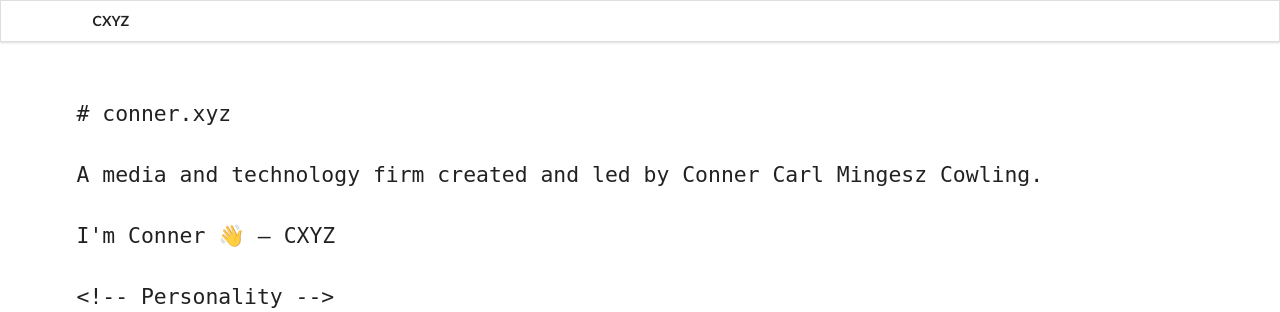
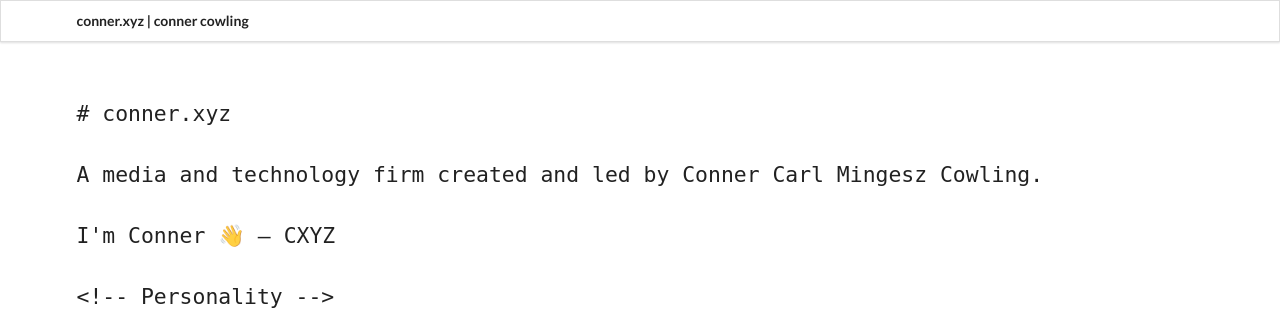
Before and after one commit to connerxyz/exhibits, a Flask app: page /about in a window 1280 px wide; the page is wider, and only the part inside the window is pictured. Shown: the top 312 px of that part. Run offline with Flask 2, Linux system fonts and the light colour scheme.

Commit message:
Updating home link / menu and h1 styling.

```diff
--- a/cxyz/core/static/style.css
+++ b/cxyz/core/static/style.css
@@ -6,21 +6,7 @@
     font-size: 153%;
 }
 
-
-/*body, .card {*/
-
-
-/*    font-family: 'Open Sans', sans-serif;*/
-
-
-/*}*/
-
-
 /* Exhibit headers – responsive typography */
-
-h1 {
-    font-size: 5vmax;
-}
 
 @media screen and (max-width: 680px) {
     h1 {
@@ -40,8 +26,7 @@
     color: inherit;
 }
 
-
-/* Modifiec from https://tailwindcss.com/docs/font-size */
+/* Modified from https://tailwindcss.com/docs/font-size */
 
 h1 {
     font-size: 3rem;
--- a/cxyz/core/templates/menu.html
+++ b/cxyz/core/templates/menu.html
@@ -1,6 +1,6 @@
 <div class="ui borderless menu main-menu" id="main-menu">
     <div class="ui container">
-        <a class="header item" href="/">CXYZ</a>
+        <a class="header item" style="padding-left: 0; on:hov" href="/">conner.xyz | conner cowling</a>
         <div class="right menu">
 <!--            <a class="item" href="{{ url_for('about')}}">about</a>-->
 <!--            <a class="item" href="{{ url_for('contact')}}">contact</a>-->
```
